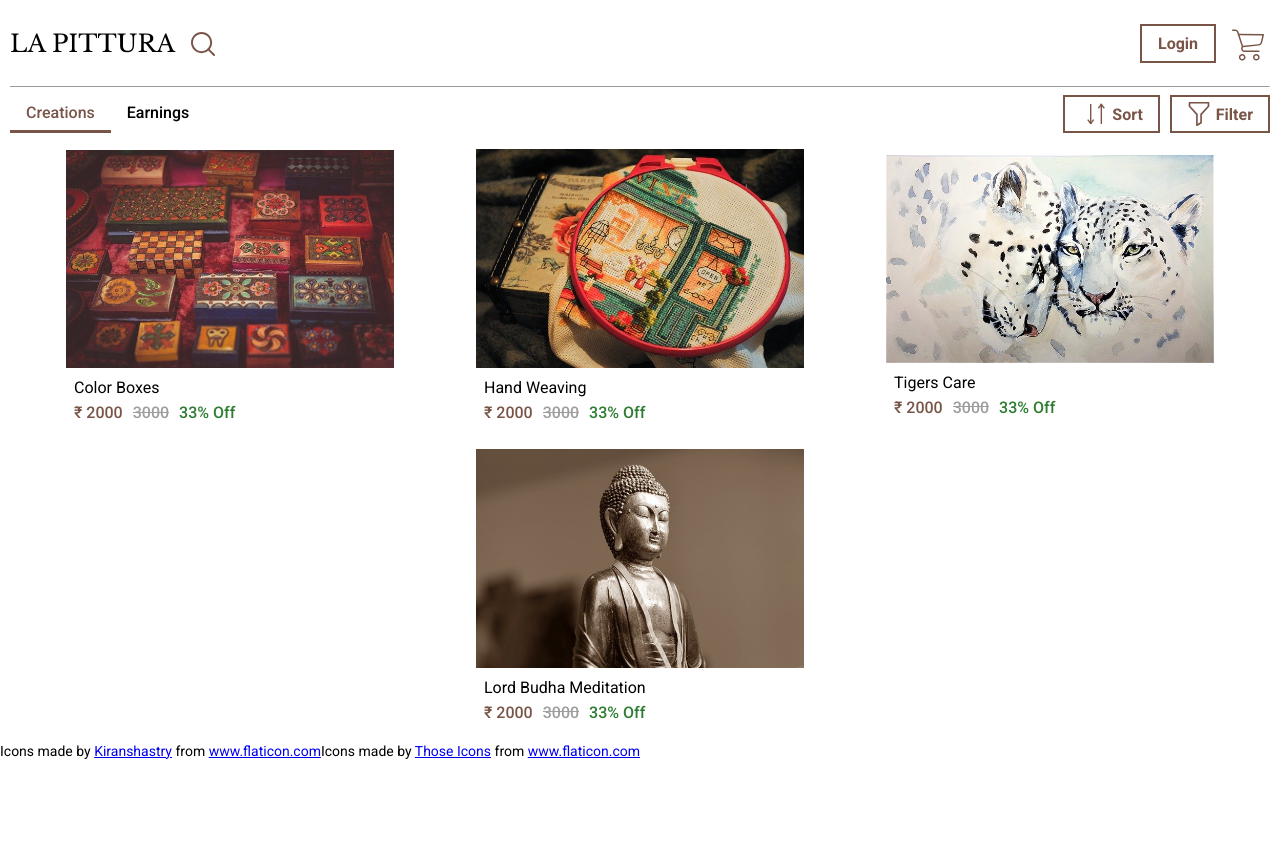
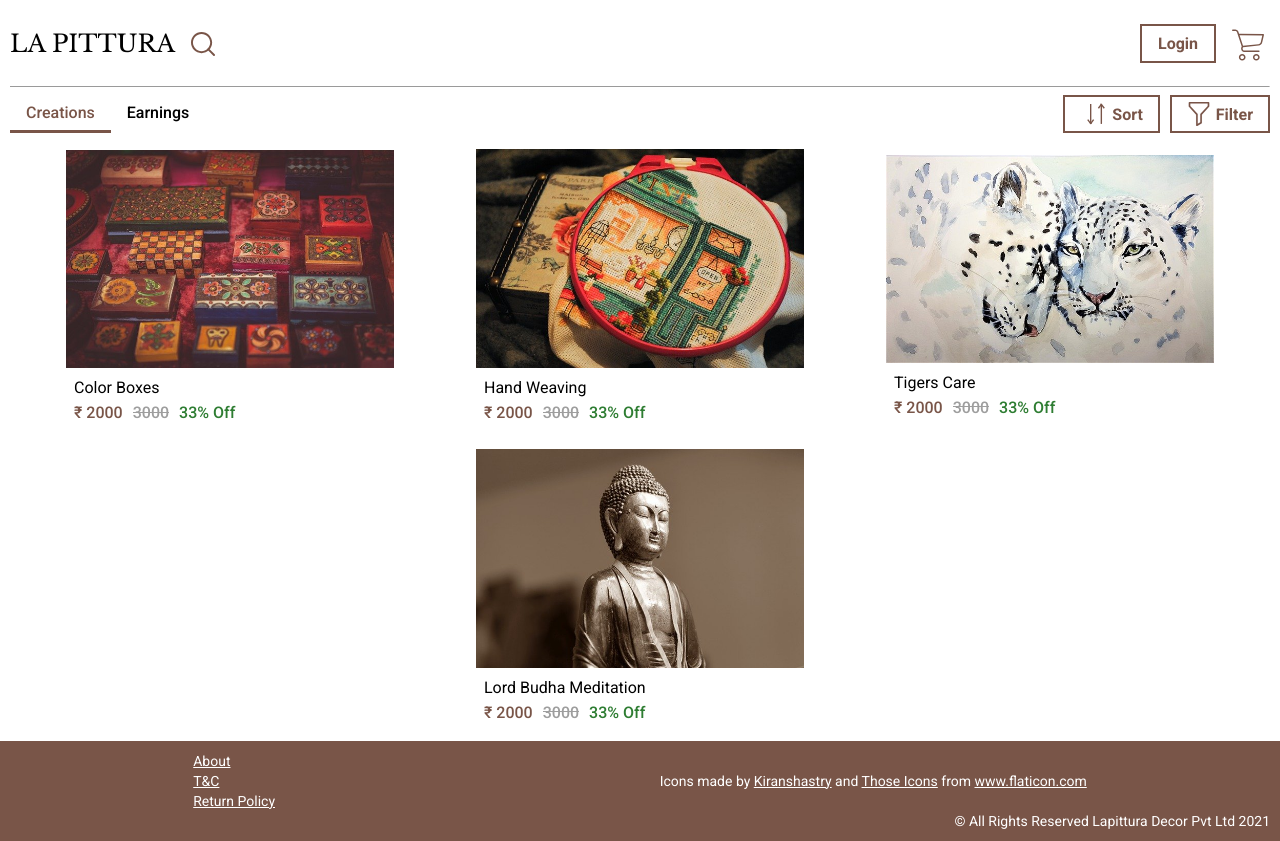
Before and after one commit to ManojLenka/la-pittura, an Angular app: page /seller/creations in a window 1280 px wide. Before the commit the page ends 800 px from the top, so only its background shows below. Built offline with nearby package versions, Linux system fonts and the light colour scheme.

Commit message:
feat(footer): ui added

```diff
--- a/src/app/app.component.html
+++ b/src/app/app.component.html
@@ -55,15 +55,23 @@
 <section class="fake-header"></section>
 <section class="la-header">
   <router-outlet></router-outlet>
-  <footer fxLayout="row" class="la-header">
-    <div>Icons made by <a href="https://www.flaticon.com/authors/kiranshastry" title="Kiranshastry">Kiranshastry</a>
-      from
-      <a href="https://www.flaticon.com/" title="Flaticon">www.flaticon.com</a>
-    </div>
-    <div>
-      Icons made by <a href="https://www.flaticon.com/free-icon/left-arrow_2089597?related_id=2089597&origin=pack"
-        title="Those Icons">Those Icons</a> from <a href="https://www.flaticon.com/" title="Flaticon">
-        www.flaticon.com</a>
+  <footer class="la-footer">
+    <section fxLayout="row" fxLayoutAlign="space-around center">
+      <section fxLayout="column" class="mw-100">
+        <a href="#">About</a>
+        <a href="#">T&C</a>
+        <a href="#">Return Policy</a>
+      </section>
+      <section fxLayout="column">
+        <div>Icons made by <a href="https://www.flaticon.com/authors/kiranshastry" title="Kiranshastry">Kiranshastry</a>
+          and <a href="https://www.flaticon.com/free-icon/left-arrow_2089597?related_id=2089597&origin=pack"
+            title="Those Icons">Those Icons</a> from
+          <a href="https://www.flaticon.com/" title="Flaticon">www.flaticon.com</a>
+        </div>
+      </section>
+    </section>
+    <div align="right">
+      <span>&copy; All Rights Reserved Lapittura Decor Pvt Ltd 2021</span>
     </div>
   </footer>
 </section>
--- a/src/app/modules/seller/components/seller-container/seller-container.component.html
+++ b/src/app/modules/seller/components/seller-container/seller-container.component.html
@@ -1,5 +1,5 @@
 <section class="fixed-sub-header">
-    <nav fxLayout="row" fxLayoutAlign="space-between center" class="la-header" ngClass.gt-xs="b-padding">
+    <nav fxLayout="row" fxLayoutAlign="space-between center" class="la-header xs-p-lr-10" ngClass.gt-xs="b-padding">
         <section>
             <!-- <button class="secondary-btn action-btn">
                 <svg xmlns="http://www.w3.org/2000/svg" class="h-24" viewBox="-22 0 490 490">
@@ -71,7 +71,7 @@
                 </svg>
                 <span class="v-align-m">Sort</span>
             </button>
-            <button class="secondary-btn action-btn" ngClass.xs="fs-14" ngClass.gt-xs="fs-16"
+            <button class="secondary-btn action-btn xs-ml-10" ngClass.xs="fs-14" ngClass.gt-xs="fs-16"
                 (click)="openFilterDialog()">
                 <svg xmlns="http://www.w3.org/2000/svg" xmlns:xlink="http://www.w3.org/1999/xlink" version="1.1"
                     id="Capa_1" x="0px" y="0px" viewBox="0 0 512 512" class="h-24"
--- a/src/index.html
+++ b/src/index.html
@@ -5,8 +5,8 @@
   <meta http-equiv="Content-Type" content="text/html; charset=UTF-8">
   <meta http-equiv="X-UA-Compatible" content="IE=edge">
   <meta name="viewport" content="width=device-width, initial-scale=1">
-  <title>LAPITTURA DECOR PRIVATE LIMITED</title>
-  <meta name="author" content="LAPITTURA DECOR PRIVATE LIMITED">
+  <title>LAPITTURA DECOR</title>
+  <meta name="author" content="LAPITTURA DECOR">
   <!-- <link rel="manifest" href="https://lapittura.in/manifest.webmanifest"> -->
   <meta property="og:url" content="https://lapittura.in/">
   <meta property="og:site_name" content="LAPITTURA">
--- a/src/styles.scss
+++ b/src/styles.scss
@@ -104,6 +104,10 @@ body {
       stroke: mat-color($lapittura-ui-accent);
     }
   }
+}
+
+.mw-100 {
+  min-width: 100px;
 }
 
 .h-32 {
@@ -256,7 +260,7 @@ body {
 }
 
 .m-0 {
-  margin: 0;
+  margin: 0 !important;
 }
 
 .m-l--5 {
@@ -344,6 +348,16 @@ body {
   }
 }
 
+.la-footer {
+  background-color: mat-color($lapittura-ui-primary);
+  color: mat-color($lapittura-ui-accent);
+  padding: 10px;
+
+  a {
+    color: mat-color($lapittura-ui-accent);
+  }
+}
+
 .full-screen-modal {
   .mat-dialog-container {
     height: 100%;
@@ -382,3 +396,13 @@ body {
     padding: 0 8px 10px;
   }
 }
+
+@media screen and (min-width: 330px) and (max-width: 599px) {
+  .xs-p-lr-10 {
+    padding: 0 10px;
+  }
+
+  .xs-ml-10 {
+    margin-left: 10px;
+  }
+}
```
